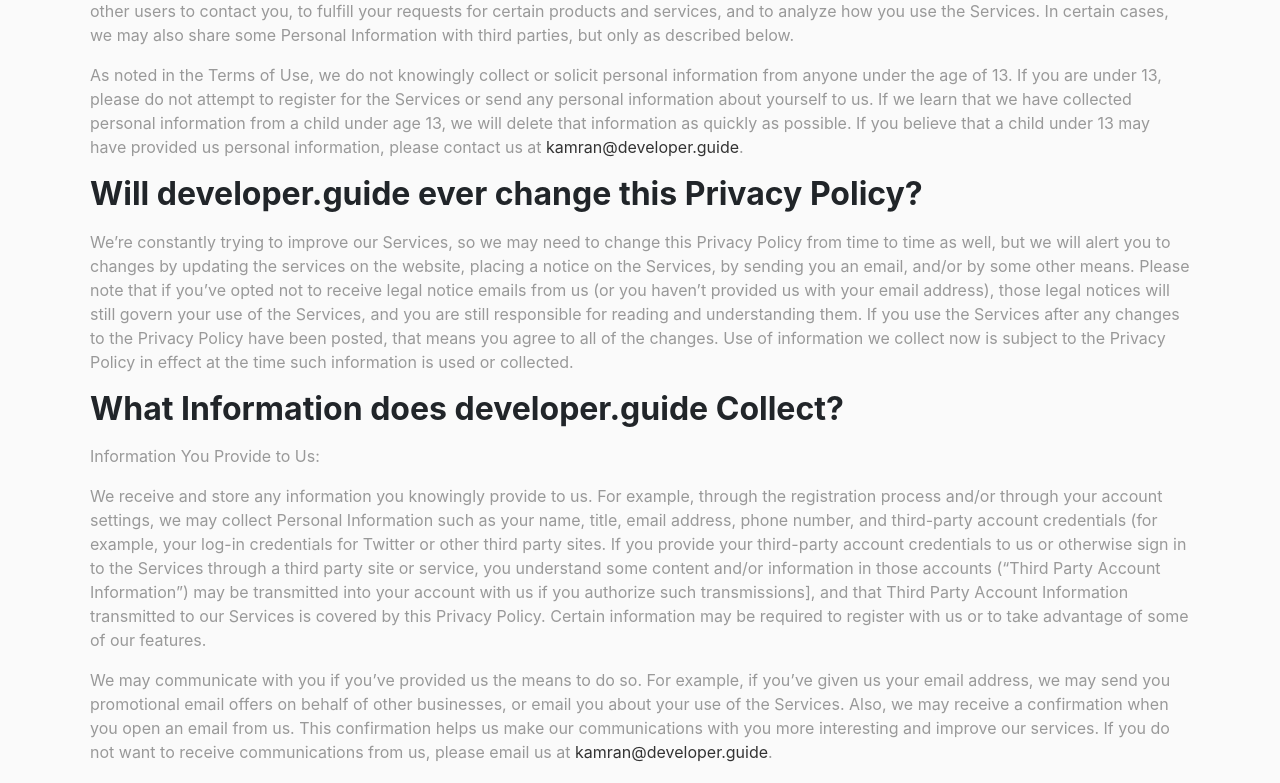
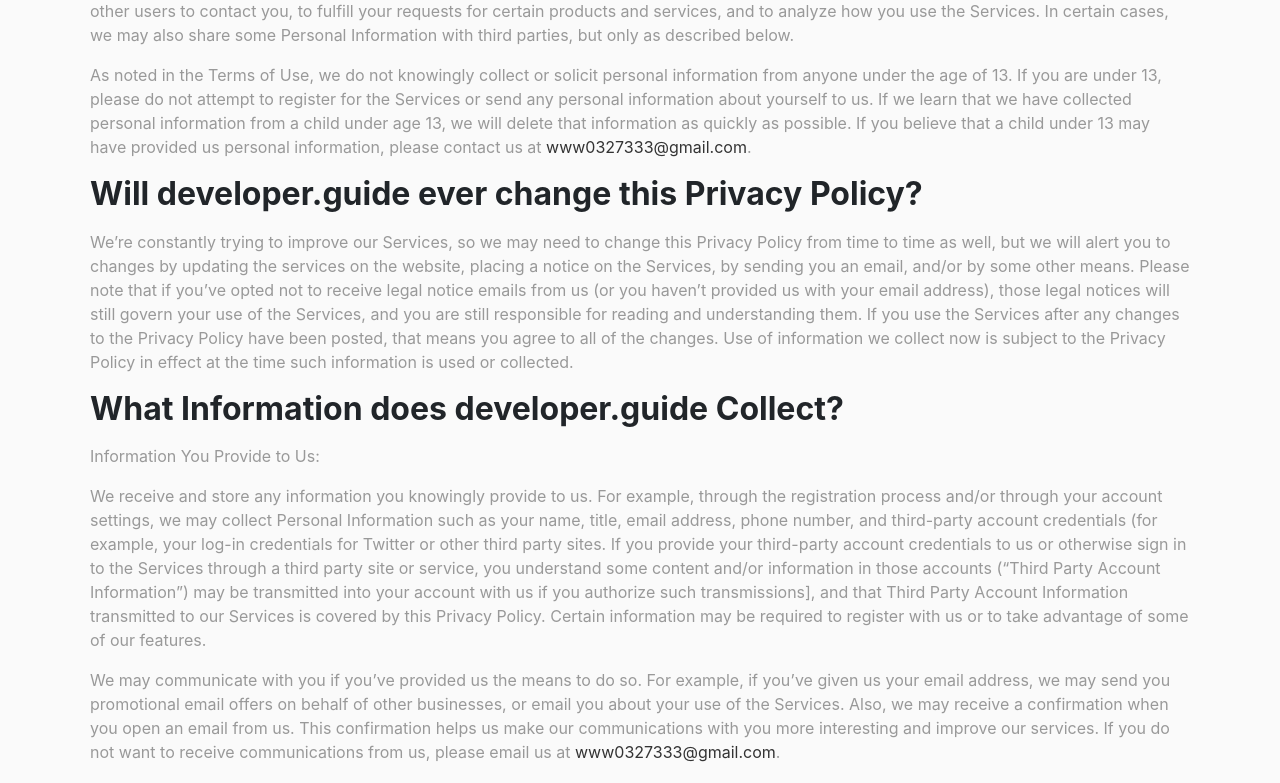
Before and after one commit to artyomDev/developer.guide, a Next.js app: page /privacy in a window 1280 px wide. Shown: the part 500-1283 px from the top of the page. Built offline with nearby package versions, Linux system fonts and the light colour scheme; no server answers; a small style sheet from the web is missing.

Commit message:
privacy update

```diff
--- a/pages/privacy.js
+++ b/pages/privacy.js
@@ -21,7 +21,7 @@
             services, and to analyze how you use the Services. In certain cases, we may also share some Personal Information with third parties, but only as described below.</p>
           <p>As noted in the Terms of Use, we do not knowingly collect or solicit personal information from anyone under the age of 13. If you are under 13, please do not attempt to register for the Services or send any personal information about yourself to us. If we learn that we have collected personal information from a child under
             age
-            13, we will delete that information as quickly as possible. If you believe that a child under 13 may have provided us personal information, please contact us at <a href="mailto:kamran@developer.guide">kamran@developer.guide</a>.</p>
+            13, we will delete that information as quickly as possible. If you believe that a child under 13 may have provided us personal information, please contact us at <a href="mailto:www0327333@gmail.com">www0327333@gmail.com</a>.</p>
 
           <h2>Will developer.guide ever change this Privacy Policy?</h2>
           <p>We’re constantly trying to improve our Services, so we may need to change this Privacy Policy from time to time as well, but we will alert you to changes by updating the services on the website, placing a notice on the Services, by sending you an email, and/or by some other means. Please note that if you’ve opted not to
@@ -36,7 +36,7 @@
             other third party sites. If you provide your third-party account credentials to us or otherwise sign in to the Services through a third party site or service, you understand some content and/or information in those accounts (“Third Party Account Information”) may be transmitted into your account with us if you authorize such
             transmissions], and that Third Party Account Information transmitted to our Services is covered by this Privacy Policy. Certain information may be required to register with us or to take advantage of some of our features.</p>
           <p>We may communicate with you if you’ve provided us the means to do so. For example, if you’ve given us your email address, we may send you promotional email offers on behalf of other businesses, or email you about your use of the Services. Also, we may receive a confirmation when you open an email from us. This confirmation
-            helps us make our communications with you more interesting and improve our services. If you do not want to receive communications from us, please email us at <a href="mailto:kamran@developer.guide">kamran@developer.guide</a>.</p>
+            helps us make our communications with you more interesting and improve our services. If you do not want to receive communications from us, please email us at <a href="mailto:www0327333@gmail.com">www0327333@gmail.com</a>.</p>
 
           <h2>Information Collected Automatically</h2>
           <p>Whenever you interact with our Services, we automatically receive and record information on our server logs from your browser or device, which may include your IP address, geolocation data, device identification, “cookie” information, the type of browser and/or device you’re using to access our Services, and the page or
@@ -90,20 +90,20 @@
             <li>age or birthday</li>
             <li>username</li>
           </ul>
-          <p>The information you can view, update, and delete may change as the Services change. If you have any questions about viewing or updating information we have on file about you, please contact us at <a href="mailto:kamran@developer.guide">kamran@developer.guide</a>.</p>
+          <p>The information you can view, update, and delete may change as the Services change. If you have any questions about viewing or updating information we have on file about you, please contact us at <a href="mailto:www0327333@gmail.com">www0327333@gmail.com</a>.</p>
           <p>Under California Civil Code Sections 1798.83-1798.84, California residents are entitled to ask us for a notice identifying the categories of Personal Information which we share with our affiliates and/or third parties for marketing purposes, and providing contact information for such affiliates and/or third parties. If you
             are
-            a California resident and would like a copy of this notice, please submit a written request to: <a href="mailto:kamran@developer.guide">kamran@developer.guide</a>.</p>
+            a California resident and would like a copy of this notice, please submit a written request to: <a href="mailto:www0327333@gmail.com">www0327333@gmail.com</a>.</p>
 
           <h2>What choices do I have?</h2>
           <p>You can always opt not to disclose information to us, but keep in mind some information may be needed to register with us or to take advantage of some of our features.</p>
-          <p>You may be able to add, update, or delete information as explained above. When you update information, however, we may maintain a copy of the unrevised information in our records. You may request deletion of your account by contacting us at <a href="mailto:kamran@developer.guide">kamran@developer.guide</a> and we will disassociate
+          <p>You may be able to add, update, or delete information as explained above. When you update information, however, we may maintain a copy of the unrevised information in our records. You may request deletion of your account by contacting us at <a href="mailto:www0327333@gmail.com">www0327333@gmail.com</a> and we will disassociate
             our
             email address and Twitter account from any content or other information provided to us. Some information may remain in our records after your deletion of such information from your account. We may use any aggregated data derived from or incorporating your Personal Information after you update or delete it, but not in a manner
             that would identify you personally.</p>
 
           <h2>What if I have questions about this policy?</h2>
-          <p>If you have any questions or concerns regarding our privacy policies, please send us a detailed message to <a href="mailto:kamran@developer.guide">kamran@developer.guide</a>, and we will try to resolve your concerns.</p>
+          <p>If you have any questions or concerns regarding our privacy policies, please send us a detailed message to <a href="mailto:www0327333@gmail.com">www0327333@gmail.com</a>, and we will try to resolve your concerns.</p>
         </div>
       </div>
       <PageFooter />
```
